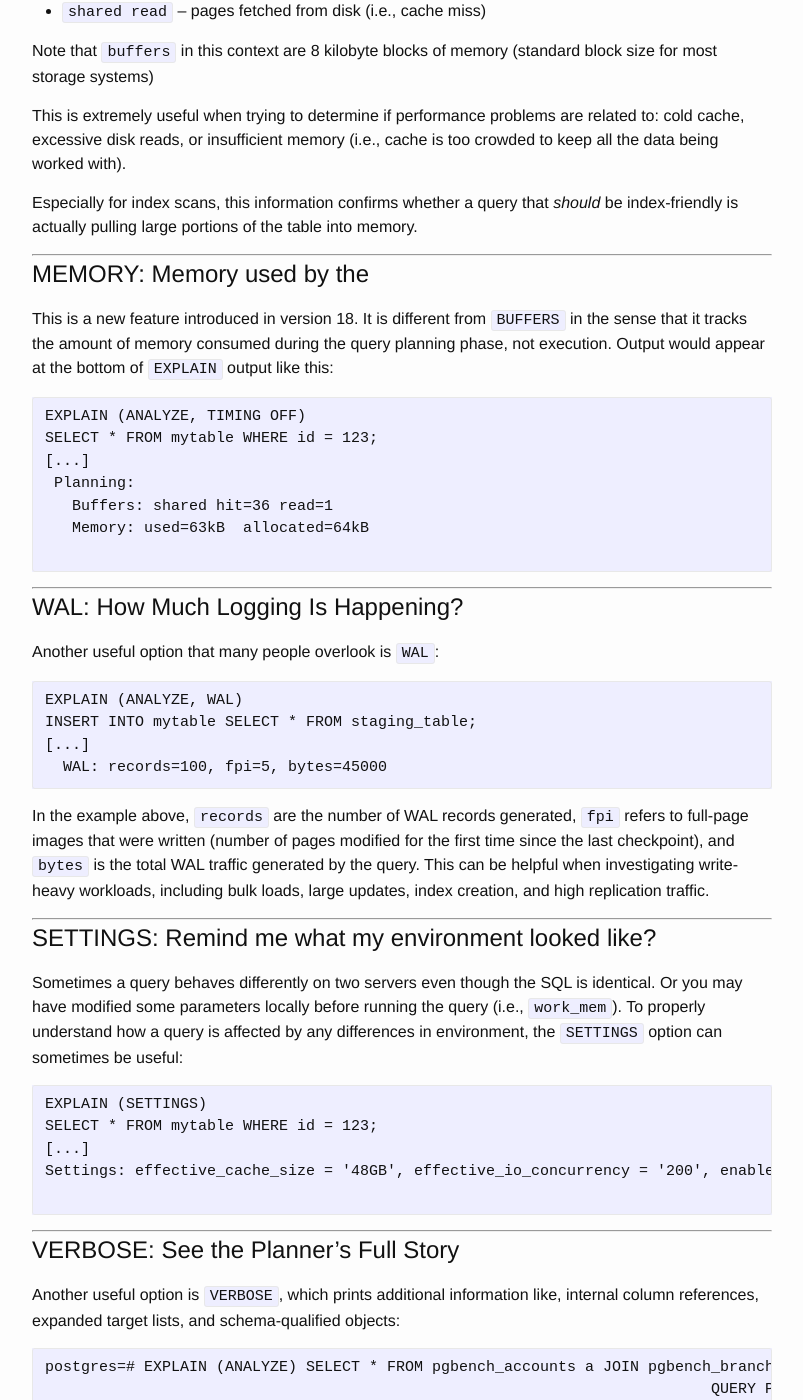
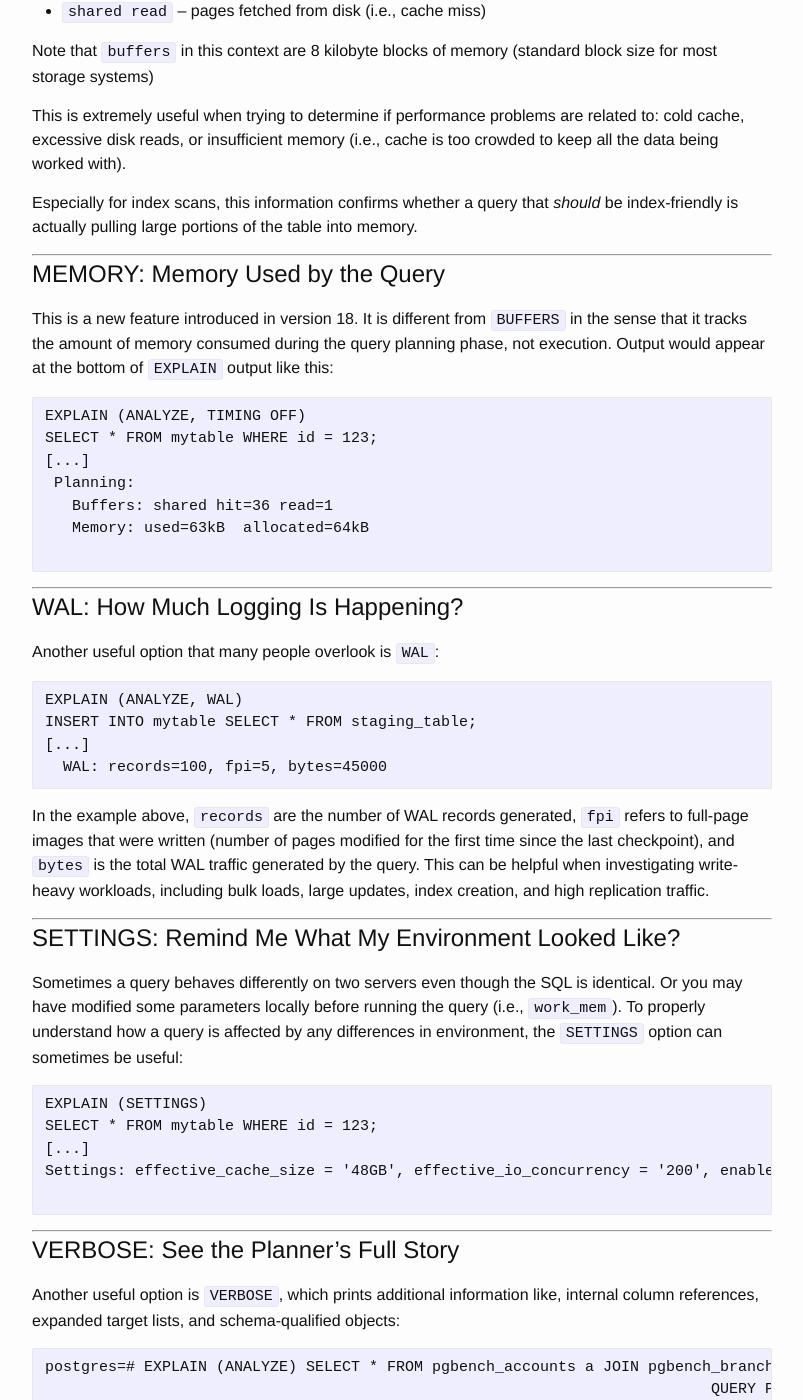
Before and after one commit to richyen/richyen.github.io, a Jekyll site: the page built from _posts/2026-03-23-explain_options.markdown, in a window 1280 px wide and 1400 px high, scrolled down 886 px. Shown: the whole window, without its empty margins (238-1041 px from the left). Built offline with Jekyll 4.4.1, drawn with Linux system fonts in a browser that asks for light colours; comment, search, counter and statistics services are not loaded.

Commit message:
fix heading

```diff
--- a/_posts/2026-03-23-explain_options.markdown
+++ b/_posts/2026-03-23-explain_options.markdown
@@ -45,7 +45,7 @@ Especially for index scans, this information confirms whether a query that *shou
 
 ---
 
-# MEMORY: Memory used by the
+# MEMORY: Memory Used by the Query
 
 This is a new feature introduced in version 18.  It is different from `BUFFERS` in the sense that it tracks the amount of memory consumed during the query planning phase, not execution.  Output would appear at the bottom of `EXPLAIN` output like this:
 
@@ -76,7 +76,7 @@ In the example above, `records` are the number of WAL records generated, `fpi` r
 
 ---
 
-# SETTINGS: Remind me what my environment looked like?
+# SETTINGS: Remind Me What My Environment Looked Like?
 
 Sometimes a query behaves differently on two servers even though the SQL is identical.  Or you may have modified some parameters locally before running the query (i.e., `work_mem`).  To properly understand how a query is affected by any differences in environment, the `SETTINGS` option can sometimes be useful:
 
```
